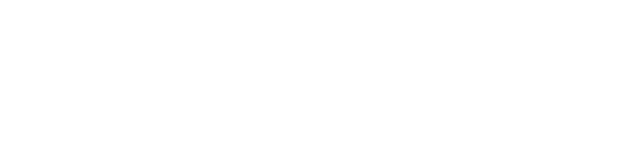
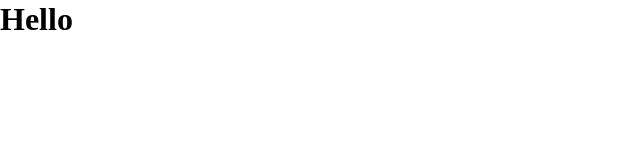
Before and after one commit to kadonomaro/htmlStarterTemplate, a website: page source/index.html in a window 1280 px wide. Shown: the whole page, without its empty margins (0-640 px from the left). Drawn offline with nearby package versions, Linux system fonts and the light colour scheme; files that its build step writes are made by us from their sources.

Commit message:
Remove files from ignore

```diff
--- a/source/template/header.html
+++ b/source/template/header.html
@@ -0,0 +1,3 @@
+<header>
+    <h1>Hello</h1>
+</header>
```
Also changed, not shown: package.json (added, +32 -0 lines), source/index.html (line endings or trailing spaces), 1 other file.
